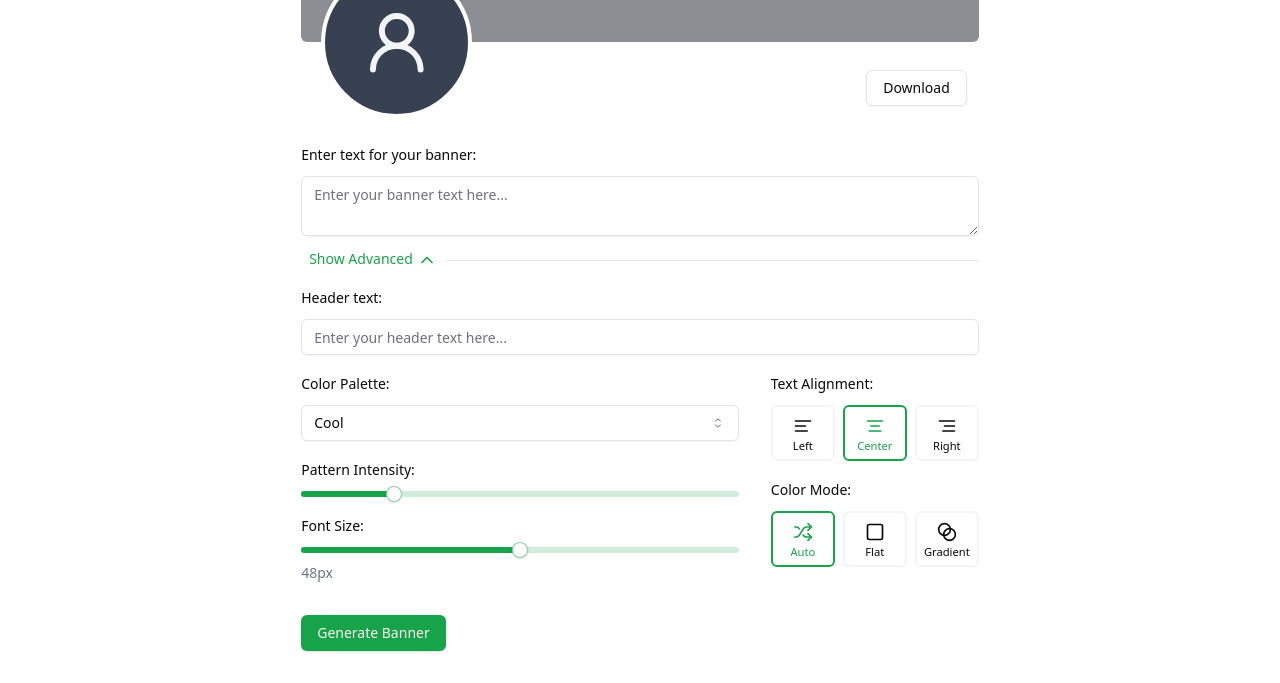
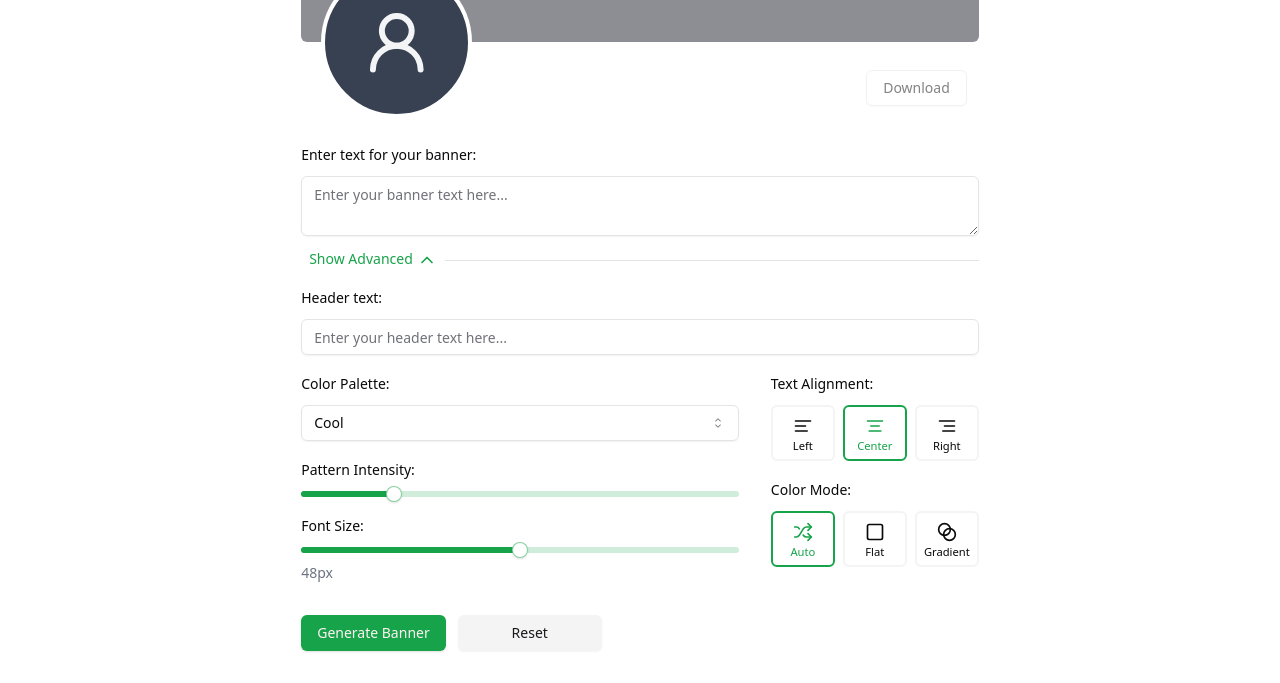
Before and after one commit to devRabbani/bannerdoc, a Next.js app: page / in a window 1280 px wide. Shown: the part 269-952 px from the top of the page. Built offline with nearby package versions, Linux system fonts and the light colour scheme.

Commit message:
add download feature

```diff
--- a/app/globals.css
+++ b/app/globals.css
@@ -61,9 +61,9 @@
 
 @layer base {
   * {
-    @apply border-border scroll-mt-16 scroll-pt-56;
+    @apply border-border;
   }
   body {
-    @apply bg-background text-foreground;
+    @apply bg-background text-foreground scroll-pt-48;
   }
 }
--- a/components/banner-generator.tsx
+++ b/components/banner-generator.tsx
@@ -65,6 +65,29 @@ export default function BannerGenerator() {
   const [customColor2, setCustomColor2] = useState("#ffffff");
 
   const canvasRef = useRef<HTMLCanvasElement>(null);
+  const bannerContainerRef = useRef<HTMLDivElement>(null);
+
+  const handleReset = () => {
+    setBannerUrl("");
+    setHeaderText("");
+    setText("");
+    setAlign("center");
+    setFillMode("auto");
+    setPalette("cool");
+    setPatternIntensity(0.1);
+    setFontSize(48);
+    setCustomColor1("#000000");
+    setCustomColor2("#ffffff");
+  };
+
+  const downloadBanner = () => {
+    if (bannerUrl) {
+      const link = document.createElement("a");
+      link.href = bannerUrl;
+      link.download = "twitter-banner.png";
+      link.click();
+    }
+  };
 
   const generateBanner = async () => {
     if (canvasRef.current) {
@@ -82,6 +105,7 @@ export default function BannerGenerator() {
         await applyPattern(ctx, patternIntensity);
         const x = setupTextRendering(ctx, align);
         renderText(ctx, headerText, text, x, fontSize);
+        bannerContainerRef.current?.scrollIntoView({ behavior: "smooth" });
         setBannerUrl(canvas.toDataURL());
       }
     }
@@ -95,16 +119,24 @@ export default function BannerGenerator() {
   }, []);
 
   return (
-    <div className="mx-auto py-4 space-y-6">
+    <div
+      ref={bannerContainerRef}
+      className=" mx-auto py-4 space-y-6 scroll-mt-56"
+    >
       <div className="">
-        <div className="relative aspect-[3/1] w-full mx-auto bg-muted-foreground/80 rounded-md overflow-hidden">
+        <div className="relative scroll-mt-56 aspect-[3/1] w-full mx-auto bg-muted-foreground/80 rounded-md overflow-hidden">
           <canvas ref={canvasRef} className="absolute inset-0 w-full h-full" />
         </div>
         <div className="flex items-end justify-between">
           <div className="w-[22.3%]  aspect-square rounded-full border-4 border-background -mt-[11%] ml-5 relative bg-gray-700 grid place-items-center text-gray-100 ">
             <User2Icon className="h-1/2 w-1/2" />
           </div>
-          <Button variant="outline" className="mb-3 mr-3">
+          <Button
+            disabled={!bannerUrl}
+            onClick={downloadBanner}
+            variant="outline"
+            className="mb-3 mr-3"
+          >
             Download
           </Button>
         </div>
@@ -170,9 +202,14 @@ export default function BannerGenerator() {
             </div>
           </CollapsibleContent>
         </Collapsible>
-        <Button onClick={generateBanner} className="mt-6">
-          Generate Banner
-        </Button>
+        <div className="space-x-3">
+          <Button onClick={generateBanner} className="mt-6">
+            Generate Banner
+          </Button>
+          <Button onClick={handleReset} variant="secondary" className="w-36">
+            Reset
+          </Button>
+        </div>
       </div>
     </div>
   );
```
